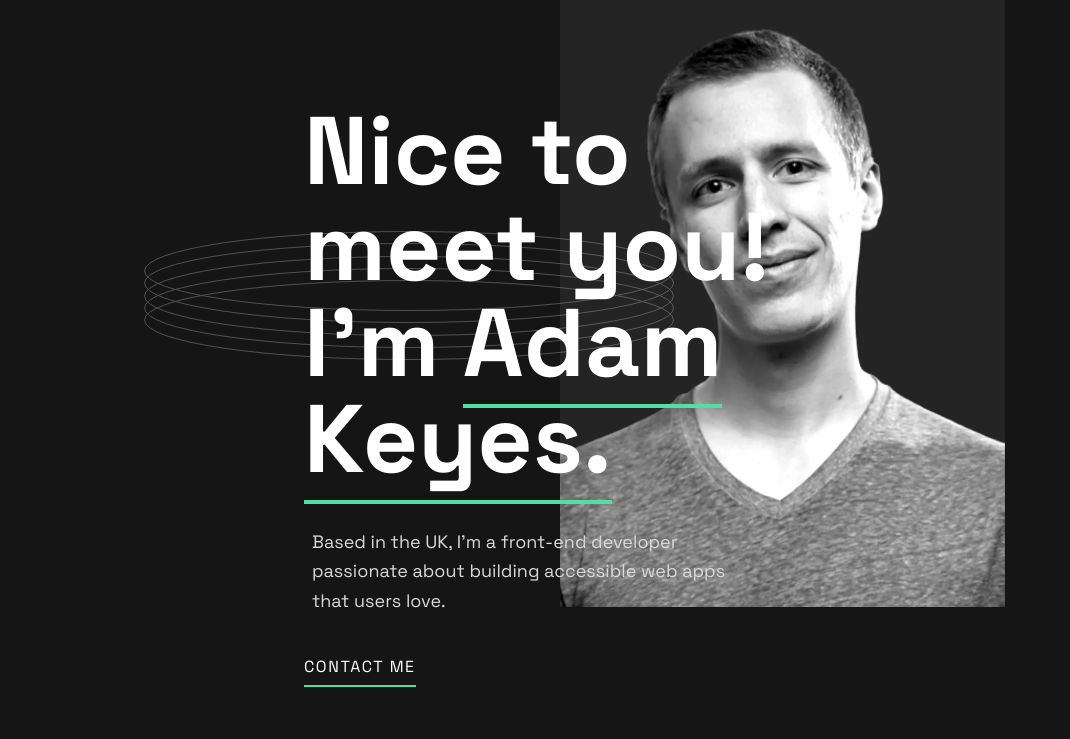
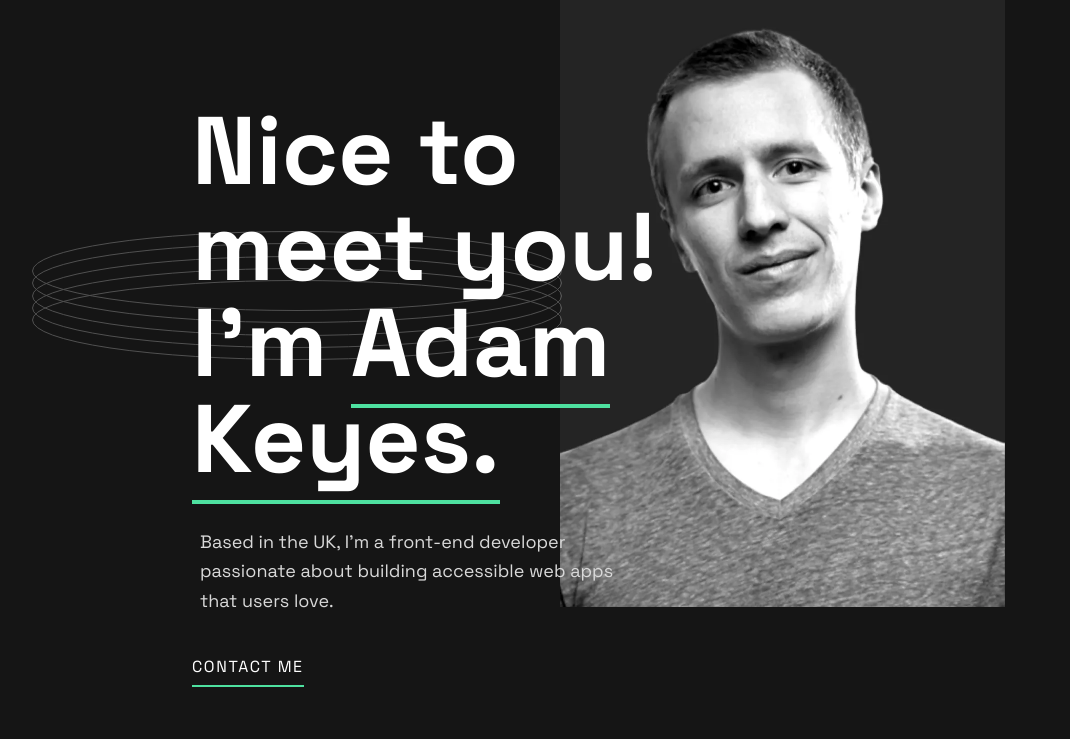
Before and after one commit to AhmaadAlharbi/Single-page-developer-portfolio, a website: page index.html in a window 1280 px wide. Shown: the part 61-800 px from the top of the page, without its empty margins (80-1150 px from the left). Drawn offline with Linux system fonts and the light colour scheme.

Commit message:
change text dir

```diff
--- a/index.html
+++ b/index.html
@@ -42,7 +42,7 @@
         >
           <!-- text container -->
           <div
-            class="text-White flex-1 md:translate-x-24 xl:translate-x-80 text-center md:text-left"
+            class="text-White flex-1 md:translate-x-24 xl:translate-x-52 text-center md:text-left"
           >
             <h1 class="text-4xl md:text-6xl lg:text-8xl font-extrabold">
               Nice to meet you!<br />
```
Also changed, not shown: css/style.css.
